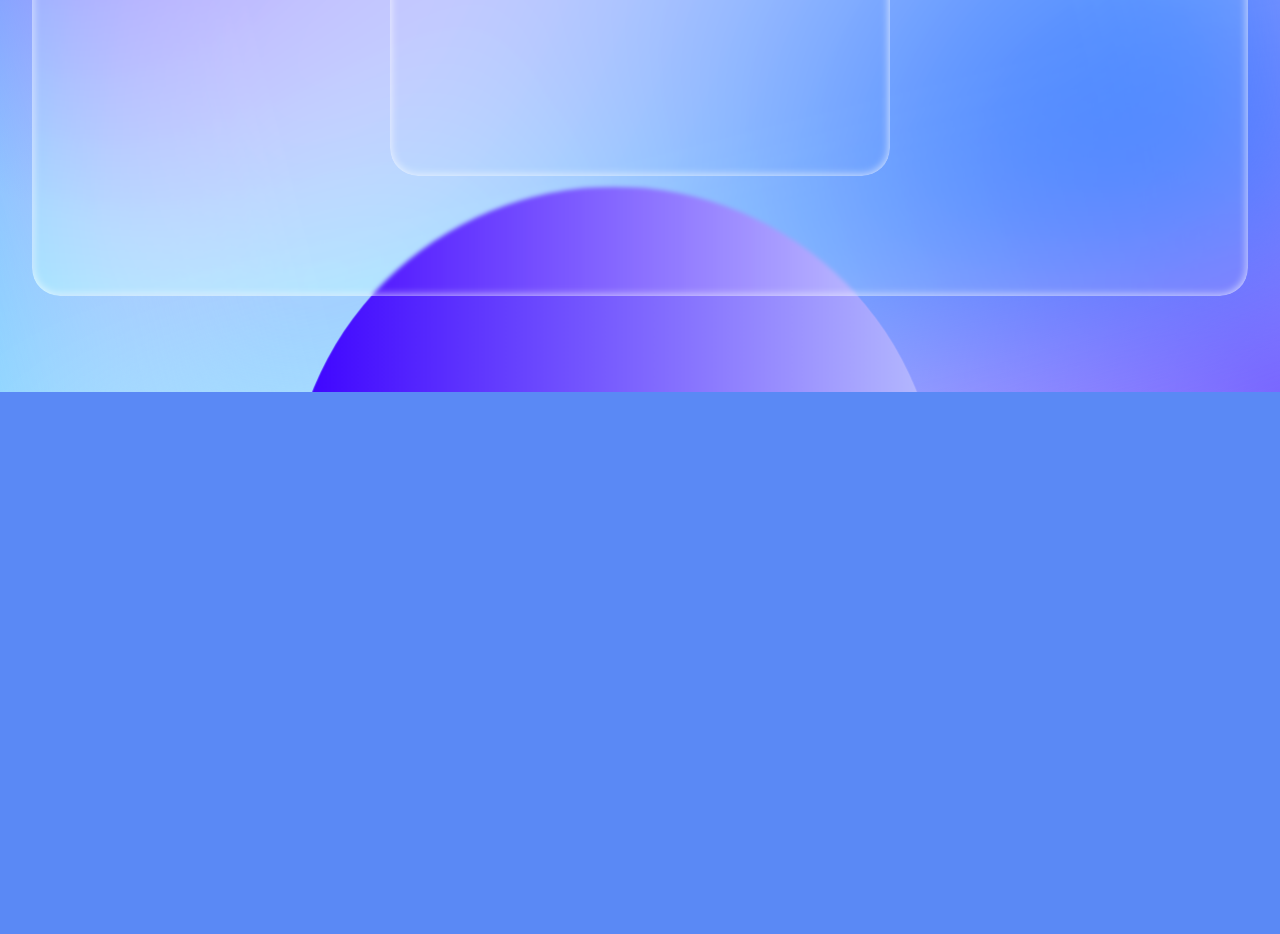
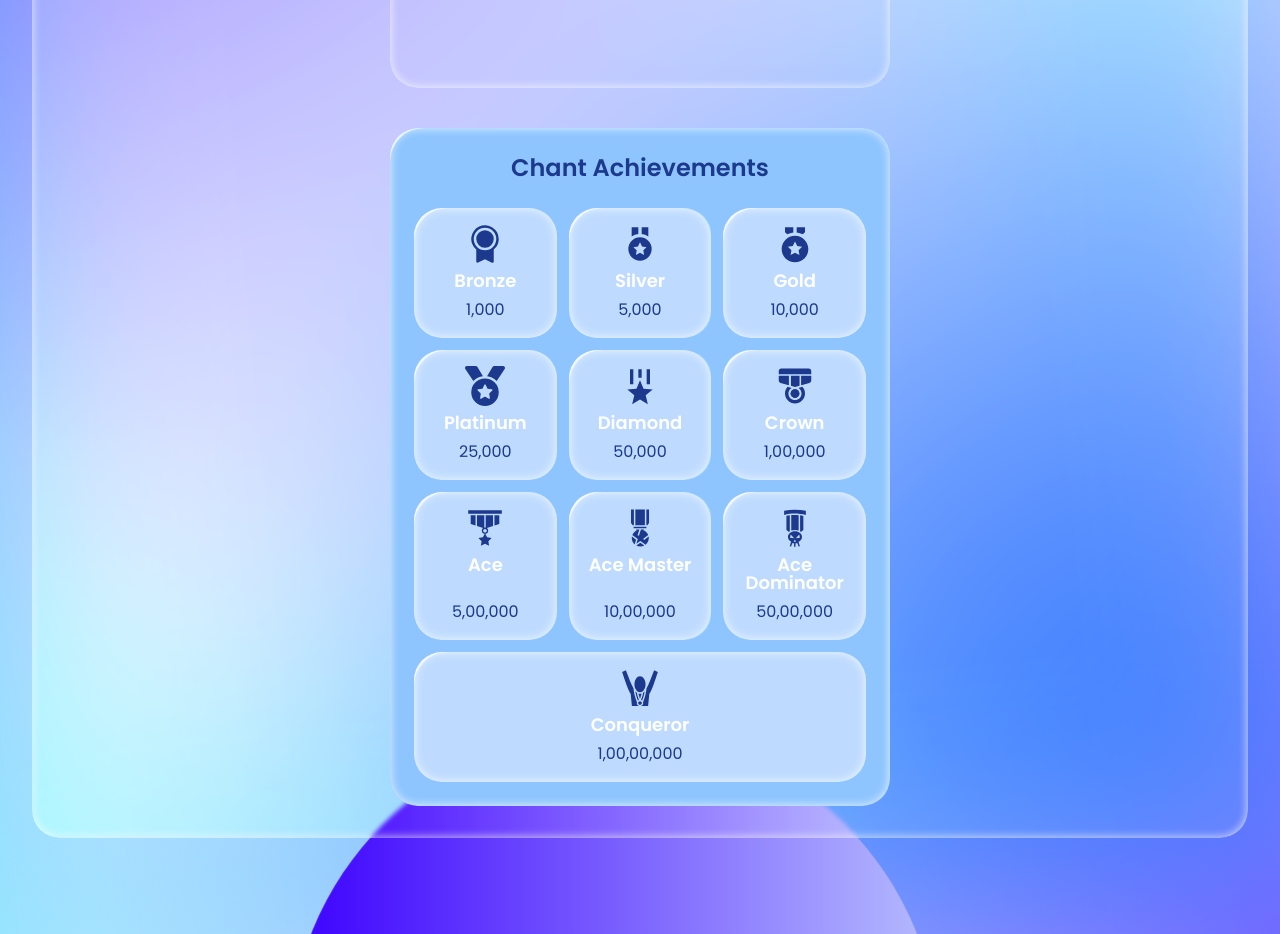
Before and after one commit to abhisharma54/Naam-Japa-Counter, a React (Vite) app: page /stats in a window 1280 px wide. Shown: the part 540-1474 px from the top of the page. Before the commit the page ends 932 px from the top, so only its background shows below. Built offline with nearby package versions, Linux system fonts and the light colour scheme; a web font is replaced by a local one.

Commit message:
refactor: extract ChantAchievement component and move to stats page

```diff
--- a/package.json
+++ b/package.json
@@ -1,7 +1,7 @@
 {
   "name": "radhajapa-project",
   "private": true,
-  "version": "1.5.1",
+  "version": "1.5.2",
   "type": "module",
   "scripts": {
     "dev": "vite",
--- /dev/null
+++ b/src/components/ChantAchievements.jsx
@@ -0,0 +1,45 @@
+import React from "react";
+import useNaamContext from "../context/naamContext";
+import { chantAchievements } from "../constants/achievements";
+import { icons } from "../constants/icons";
+
+function ChantAchievements() {
+  const { data } = useNaamContext();
+
+  return (
+    <div className="glassCard flex w-full min-w-0 flex-col gap-6 p-6 bg-blue-300 rounded-(--boxRadius) sm:w-125">
+      <div className="flex flex-col gap-6">
+        <h3 className="text-xl font-semibold text-blue-900 sm:text-2xl">
+          Chant Achievements
+        </h3>
+        <div className="grid grid-cols-2 gap-3 text-blue-900 sm:grid-cols-3">
+          {chantAchievements.map(
+            ({ name, level, requiredChantCount, iconKey }, i) => {
+              const Icon = icons[iconKey];
+              const isLast = i === chantAchievements.length - 1;
+              const isAchieved =
+                Number(data.total_japa_count) >= Number(requiredChantCount);
+
+              return (
+                <div
+                  key={level}
+                  className={`glassCard p-4 flex flex-col items-center justify-between gap-2 ${isAchieved ? "bg-purple-600 text-white" : "bg-blue-200 text-blue-900"} ${isLast ? "col-span-1 sm:col-span-3" : ""} rounded-md`}
+                >
+                  <div className="flex flex-col items-center gap-2">
+                    <Icon size={40} />
+                    <span className="text-lg font-semibold text-white leading-none">
+                      {name}
+                    </span>
+                  </div>
+                  <span>{requiredChantCount.toLocaleString("en-IN")}</span>
+                </div>
+              );
+            },
+          )}
+        </div>
+      </div>
+    </div>
+  );
+}
+
+export default React.memo(ChantAchievements);
--- a/src/components/index.js
+++ b/src/components/index.js
@@ -2,5 +2,6 @@ import Navbar from "./Navbar";
 import DataTab from "./DataTab";
 import Counter from "./Counter";
 import MantraCard from "./MantraCard";
+import ChantAchievements from "./ChantAchievements";
 
-export { Navbar, DataTab, Counter, MantraCard };
+export { Navbar, DataTab, Counter, MantraCard, ChantAchievements };
--- a/src/pages/Stats.jsx
+++ b/src/pages/Stats.jsx
@@ -1,7 +1,14 @@
-import React, { useMemo, useEffect, useRef, useState, useLayoutEffect } from "react";
+import React, {
+  useMemo,
+  useEffect,
+  useRef,
+  useState,
+  useLayoutEffect,
+} from "react";
 import useNaamContext from "../context/naamContext";
 import { CHART_HEIGHT_PX, MIN_BAR_HEIGHT_PX } from "../constants/stats";
 import ActivityTabs from "../components/ActivityTabs";
+import { ChantAchievements } from "../components/index";
 
 const formatLabel = (date) =>
   new Date(`${date}T00:00:00`).toLocaleDateString("en-IN", {
@@ -59,6 +66,7 @@ function Stats() {
   }, [statsData.length]);
 
   return (
+    <>
       <div className="glassCard flex w-full min-w-0 min-h-100 flex-col gap-5 rounded-(--boxRadius) p-4 sm:w-125 sm:gap-6 sm:p-6">
         <h1 className="text-xl font-semibold sm:text-2xl">Your stats</h1>
 
@@ -79,7 +87,10 @@ function Stats() {
                 {statsData.map(({ key, label, value }) => {
                   const barHeight =
                     value > 0
-                    ? Math.max((value / maxValue) * CHART_HEIGHT_PX, MIN_BAR_HEIGHT_PX)
+                      ? Math.max(
+                          (value / maxValue) * CHART_HEIGHT_PX,
+                          MIN_BAR_HEIGHT_PX,
+                        )
                       : 0;
 
                   return (
@@ -118,6 +129,9 @@ function Stats() {
           </>
         )}
       </div>
+
+      <ChantAchievements />
+    </>
   );
 }
 
--- a/src/pages/StreakOverview.jsx
+++ b/src/pages/StreakOverview.jsx
@@ -1,8 +1,7 @@
 import React, { useState } from "react";
 import useNaamContext from "../context/naamContext";
 import { streakMilestones, weekDayLabels } from "../constants/data";
-import { chantAchievements } from "../constants/achievements";
-import { FaFire, FaRegCircleCheck, CiLock, icons } from "../constants/icons";
+import { FaFire, FaRegCircleCheck, CiLock } from "../constants/icons";
 import ActivityTabs from "../components/ActivityTabs";
 
 function StreakOverview() {
@@ -34,7 +33,6 @@ function StreakOverview() {
       : 0;
 
   return (
-    <>
     <div className="glassCard flex w-full min-w-0 sm:w-125 flex-col gap-5 rounded-(--boxRadius) bg-blue-300 p-4 text-blue-900 sm:gap-6 sm:p-6">
       <h1 className="text-xl font-semibold sm:text-2xl">Your streak</h1>
 
@@ -141,41 +139,6 @@ function StreakOverview() {
         })}
       </div>
     </div>
-
-      {/* Chant achievements */}
-      <div className="glassCard flex w-full min-w-0 flex-col gap-6 p-6 bg-blue-300 rounded-(--boxRadius) sm:w-125">
-        <div className="flex flex-col gap-6">
-          <h3 className="text-xl font-semibold text-blue-900 sm:text-2xl">
-            Chant Achievements
-          </h3>
-          <div className="grid grid-cols-2 gap-3 text-blue-900 sm:grid-cols-3">
-            {chantAchievements.map(
-              ({ name, level, requiredChantCount, iconKey }, i) => {
-                const Icon = icons[iconKey];
-                const isLast = i === chantAchievements.length - 1;
-                const isAchieved =
-                  Number(data.today_japa_count) >= Number(requiredChantCount);
-
-                return (
-                  <div
-                    key={level}
-                    className={`glassCard p-4 flex flex-col items-center justify-between gap-2 ${isAchieved ? "bg-purple-600 text-white" : "bg-blue-200 text-blue-900"} ${isLast ? "col-span-1 sm:col-span-3" : ""} rounded-md`}
-                  >
-                    <div className="flex flex-col items-center gap-2">
-                      <Icon size={40} />
-                      <span className="text-lg font-semibold text-white leading-none">
-                        {name}
-                      </span>
-                    </div>
-                    <span>{requiredChantCount.toLocaleString("en-IN")}</span>
-                  </div>
-                );
-              },
-            )}
-          </div>
-        </div>
-      </div>
-    </>
   );
 }
 
```
Lines whose indentation alone changed are shown as unchanged.
